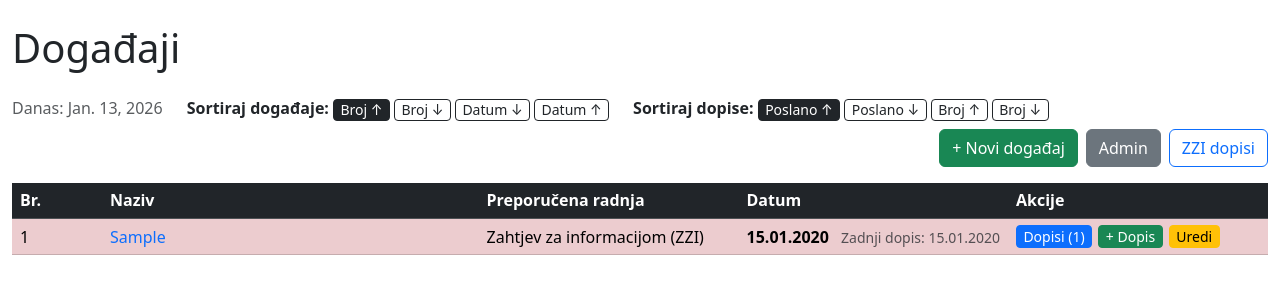
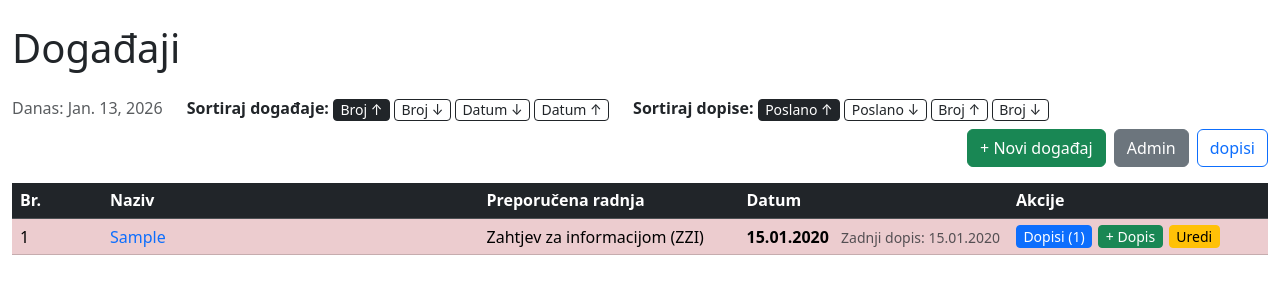
Before and after one commit to FrenkiPrenki/Programcic, a Django app: page /gradilista/1/ in a window 1280 px wide. Shown: the top 300 px of the page. Run offline with Django 5.2, Linux system fonts and the light colour scheme; tables that the repository leaves empty hold one stand-in row (values such as "Sample post").

Commit message:
Ordering dopisa 4

```diff
--- a/evidencija/templates/evidencija/dogadjaj_list.html
+++ b/evidencija/templates/evidencija/dogadjaj_list.html
@@ -41,7 +41,7 @@
     <div class="ms-auto d-flex gap-2">
       <a class="btn btn-success" href="{% url 'dogadjaj_create' gradiliste.id %}">+ Novi događaj</a>
       <a class="btn btn-secondary" href="/admin/">Admin</a>
-      <a class="btn btn-outline-primary" href="/gradilista/{{ gradiliste.id }}/dopisi/?kategorija=ZZI">ZZI dopisi</a>
+      <a class="btn btn-outline-primary" href="/gradilista/{{ gradiliste.id }}/dopisi/?kategorija=ZZI">dopisi</a>
     </div>
   </div>
 
```
